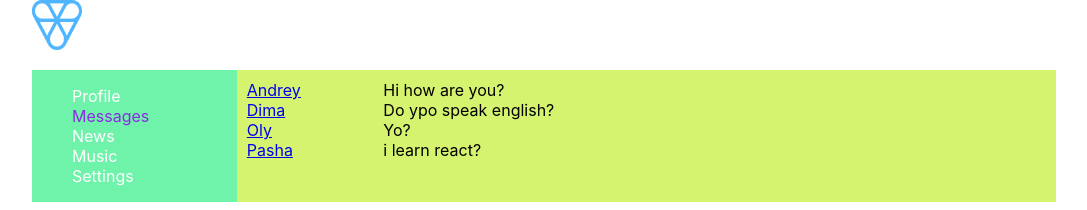
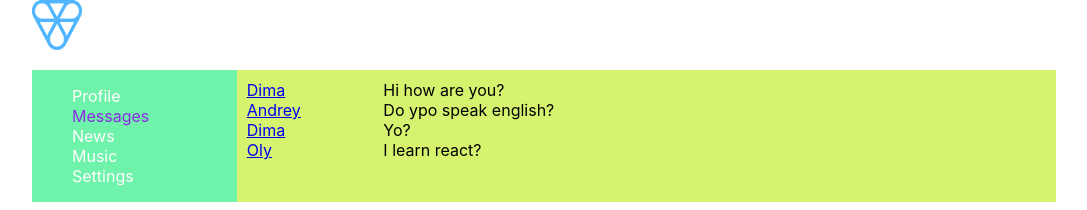
Before and after one commit to LeoKuD/social_networking, a React (Create React App) app: page /dialogs in a window 1280 px wide. Shown: the top 210 px of the page, without its empty margins (96-1183 px from the left). Built offline with nearby package versions, Linux system fonts and the light colour scheme.

Commit message:
lesson 24

```diff
--- a/src/components/Dialogs/Dialogs.jsx
+++ b/src/components/Dialogs/Dialogs.jsx
@@ -20,19 +20,34 @@ const MessagesItems = (props) => {
 
 
 const Dialogs = (props) => {
+
+    let dialogsData = [
+        { id: 1, name: 'Dima' },
+        { id: 2, name: 'Andrey' },
+        { id: 3, name: 'Dima' },
+        { id: 4, name: 'Oly' },
+        { id: 5, name: 'Pasha' }
+    ]
+
+    let messagesData = [
+        { id: 1, message: 'Hi how are you?' },
+        { id: 2, message: 'Do ypo speak english?' },
+        { id: 3, message: 'Yo?' },
+        { id: 4, message: 'I learn react?' },
+    ]
     return (
         <div className={style.dialogs}>
             <div className={style.dialogsItems}>
-                <DialogsItems name='Andrey' id='1' />
-                <DialogsItems name='Dima' id='2' />
-                <DialogsItems name='Oly' id='3' />
-                <DialogsItems name='Pasha' id='4' />
+                <DialogsItems name={dialogsData[0].name} id={dialogsData[0].id} />
+                <DialogsItems name={dialogsData[1].name} id={dialogsData[1].id} />
+                <DialogsItems name={dialogsData[2].name} id={dialogsData[2].id} />
+                <DialogsItems name={dialogsData[3].name} id={dialogsData[3].id} />
             </div>
             <div className={style.messages}>
-                <MessagesItems message='Hi how are you?' />
-                <MessagesItems message='Do ypo speak english?' />
-                <MessagesItems message='Yo?' />
-                <MessagesItems message='i learn react?' />
+                <MessagesItems message={messagesData[0].message} />
+                <MessagesItems message={messagesData[1].message} />
+                <MessagesItems message={messagesData[2].message} />
+                <MessagesItems message={messagesData[3].message} />
             </div>
         </div>
     )
--- a/src/components/Profile/Myposts/Myposts.jsx
+++ b/src/components/Profile/Myposts/Myposts.jsx
@@ -2,6 +2,11 @@ import style from './Myposts.module.css'
 import Post from './Posts/Post'
 
 const Myposts = () => {
+
+    let postsData = [
+        { id: 1, post: 'Hi, how are you?', countslike: 15 },
+        { id: 1, post: 'I am OK', countslike: 30 }
+    ]
     return (
         <div className={style.content}>
             <div>My post</div>
@@ -15,8 +20,8 @@ const Myposts = () => {
                 Remove
             </button></div>
             <div className={style.postItem}>
-                <Post message='Hi, how are you?' countslike='15' />
-                <Post message='I am OK' countslike='20' />
+                <Post message={postsData[0].post} countslike={postsData[0].countslike} />
+                <Post message={postsData[1].post} countslike={postsData[1].countslike} />
             </div>
 
 
--- a/src/components/Profile/Myposts/Posts/Post.jsx
+++ b/src/components/Profile/Myposts/Posts/Post.jsx
@@ -4,8 +4,8 @@ const Post = (props) => {
     return (
         <div className={style.item}>
             <img src='./img/logo.png'></img>
-            <div>{props.message}, {props.countslike}</div>
-            <span>Like</span>
+            <div>{props.message} Like:  {props.countslike}</div>
+
         </div>
     )
 }
```
